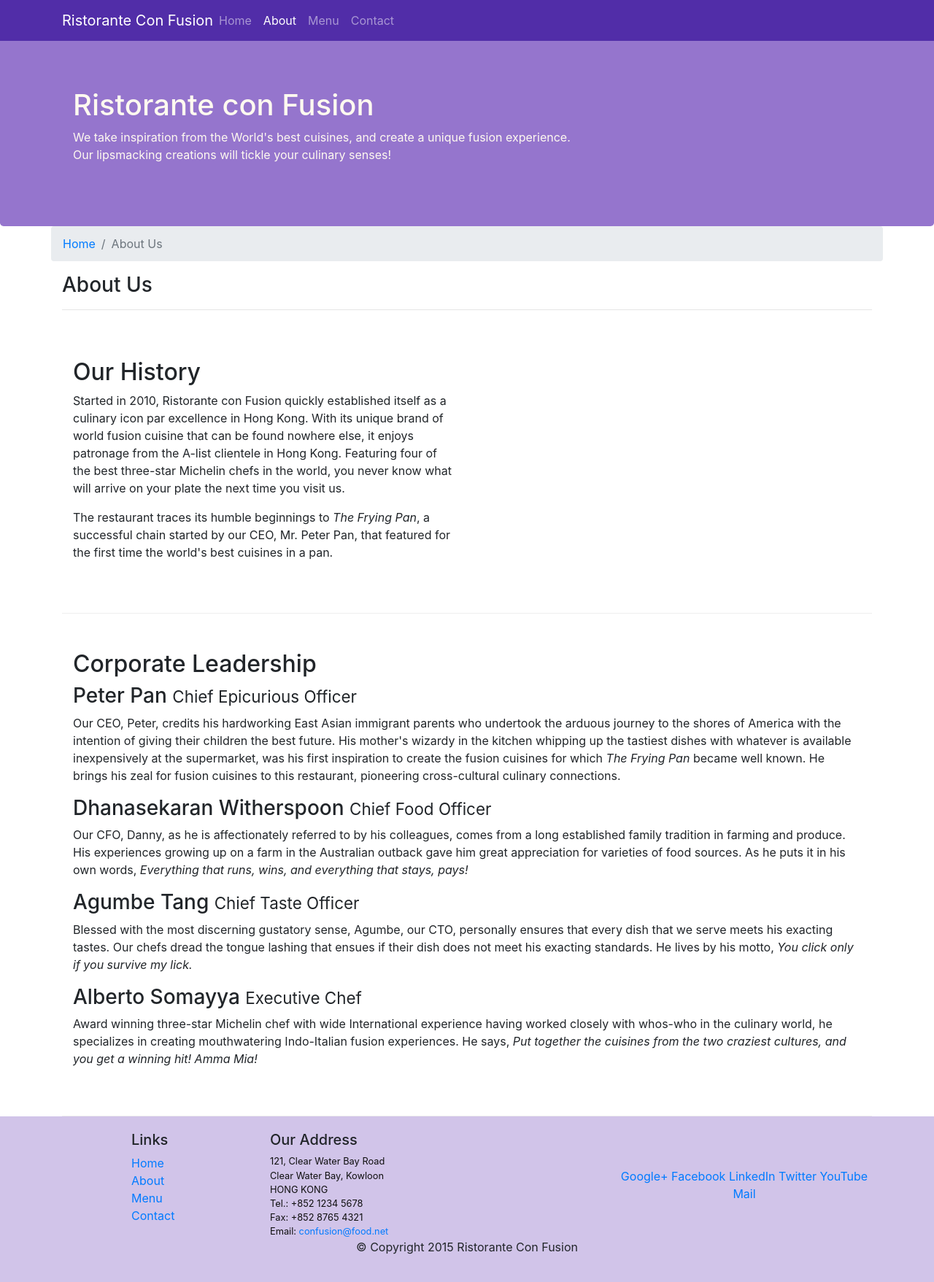
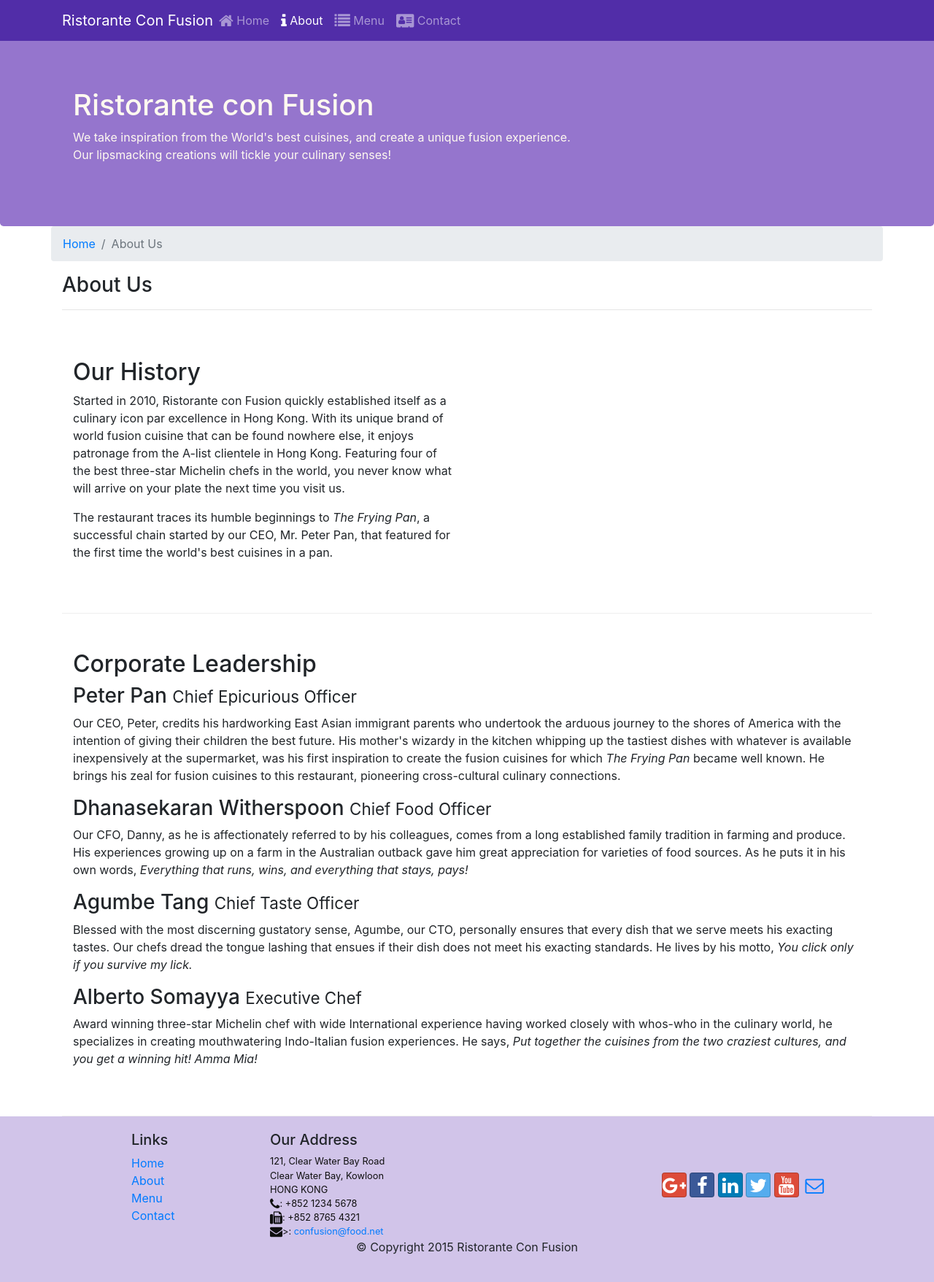
Before and after one commit to kttanwar/Bootstrap-4, a website: page aboutus.html in a window 1280 px wide. Shown: the whole page at 73% size. Drawn offline with nearby package versions, Linux system fonts and the light colour scheme.

Commit message:
Icon Fonts

```diff
--- a/aboutus.html
+++ b/aboutus.html
@@ -10,7 +10,9 @@
 
     <!-- Bootstrap CSS -->
     <link rel="stylesheet" href="node_modules/bootstrap/dist/css/bootstrap.min.css">
-    <link href="css/styles.css" rel="stylesheet">
+    <link rel="stylesheet" href="node_modules/font-awesome/css/font-awesome.min.css">
+    <link rel="stylesheet" href="node_modules/bootstrap-social/bootstrap-social.css">
+    <link rel="stylesheet" href="css/styles.css">
     <title>Ristorante Con Fusion: About Us</title>
 </head>
 
@@ -23,10 +25,10 @@
             <a class="navbar-brand mr-auto" href="./index.html">Ristorante Con Fusion</a>
             <div class="collapse navbar-collapse" id="Navbar">
                 <ul class="navbar-nav mr-auto">
-                    <li class="nav-item"><a class="nav-link" href="./index.html">Home</a></li>
-                    <li class="nav-item active"><a class="nav-link" href="#">About</a></li>
-                    <li class="nav-item"><a class="nav-link" href="#">Menu</a></li>
-                    <li class="nav-item"><a class="nav-link" href="#">Contact</a></li>
+                    <li class="nav-item"><a class="nav-link" href="./index.html"><span class="fa fa-home fa-lg"></span> Home</a></li>
+                    <li class="nav-item active"><a class="nav-link" href="#"><span class="fa fa-info fa-lg"></span> About</a></li>
+                    <li class="nav-item"><a class="nav-link" href="#"><span class="fa fa-list fa-lg"></span> Menu</a></li>
+                    <li class="nav-item"><a class="nav-link" href="#"><span class="fa fa-address-card fa-lg"></span> Contact</a></li>
                 </ul>
             </div>
         </div>
@@ -101,19 +103,19 @@
 		              121, Clear Water Bay Road<br>
 		              Clear Water Bay, Kowloon<br>
 		              HONG KONG<br>
-		              Tel.: +852 1234 5678<br>
-		              Fax: +852 8765 4321<br>
-		              Email: <a href="mailto:confusion@food.net">confusion@food.net</a>
+		              <i class="fa fa-phone fa-lg"></i>: +852 1234 5678<br>
+		              <i class="fa fa-fax fa-lg"></i>: +852 8765 4321<br>
+		              <i class="fa fa-envelope fa-lg"></i>>: <a href="mailto:confusion@food.net">confusion@food.net</a>
 		           </address>
                 </div>
                 <div class="col-sm align-self-center">
                     <div style="text-align:center">
-                        <a href="http://google.com/+">Google+</a>
-                        <a href="http://www.facebook.com/profile.php?id=">Facebook</a>
-                        <a href="http://www.linkedin.com/in/">LinkedIn</a>
-                        <a href="http://twitter.com/">Twitter</a>
-                        <a href="http://youtube.com/">YouTube</a>
-                        <a href="mailto:">Mail</a>
+                        <a class="btn btn-social-icon btn-google" href="http://google.com/+"><i class="fa fa-google-plus fa-lg"></i></a>
+                        <a class="btn btn-social-icon btn-facebook" href="http://www.facebook.com/profile.php?id="><i class="fa fa-facebook fa-lg"></i></a>
+                        <a class="btn btn-social-icon btn-linkedin" href="http://www.linkedin.com/in/"><i class="fa fa-linkedin fa-lg"></i></a>
+                        <a class="btn btn-social-icon btn-twitter" href="http://twitter.com/"><i class="fa fa-twitter fa-lg"></i></a>
+                        <a class="btn btn-social-icon btn-google" href="http://youtube.com/"><i class="fa fa-youtube fa-lg"></i></a>
+                        <a class="btn btn-social-icon" href="mailto:"><i class="fa fa-envelope-o fa-lg"></i></a>
                     </div>
                 </div>
            </div>
--- a/package.json
+++ b/package.json
@@ -15,6 +15,8 @@
   },
   "dependencies": {
     "bootstrap": "^4.0.0",
+    "bootstrap-social": "^5.1.1",
+    "font-awesome": "^4.7.0",
     "jquery": "^3.3.1",
     "popper.js": "^1.12.9"
   }
```
Also changed, not shown: index.html (+15 -13 lines), 1 other file.
